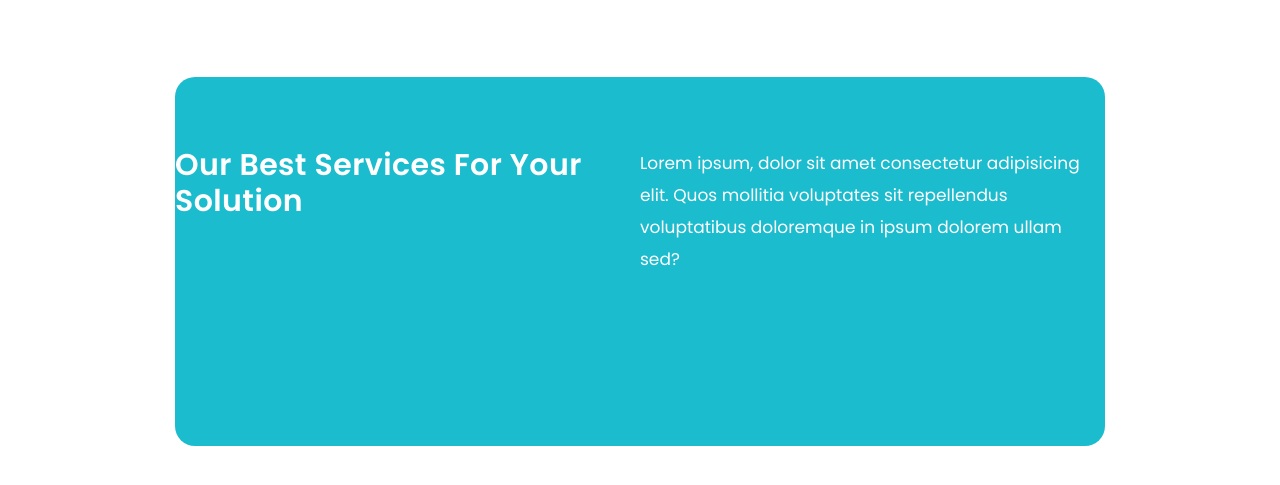
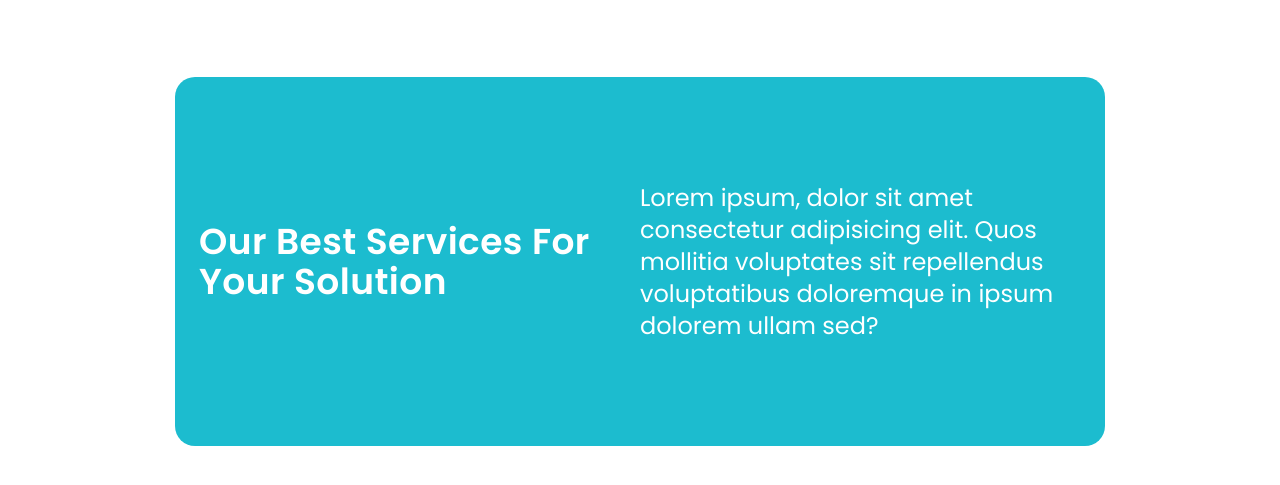
Before and after one commit to Elhambasir/modern-landing-page, a website: page index.html in a window 1280 px wide. Shown: the part 755-1240 px from the top of the page. Drawn offline with nearby package versions, Linux system fonts and the light colour scheme.

Commit message:
update readme file

```diff
--- a/index.html
+++ b/index.html
@@ -240,11 +240,12 @@
   <!-- SERVICES -->
   <section class="services">
     <div class="container mx-auto">
-      <div class="services_top bg-accent flex flex-col items-center justify-center
-      lg:flex-row max-w-[1466px] mx-4 lg:mx-auto rounded-[20px] lg:pt-[70px] px-6
-      lg:px-0 relative h-[369px] lg:items-start -z-10">
-        <h2 class="h2 text-white flex-1 lg:mb-0 text-center lg:text-left">Our Best Services For Your Solution</h2>
-        <p class="text-white flex-1 text-center lg:text-left max-w-2xl">
+      <div class="services_top bg-accent flex flex-col gap-y-9 justify-center items-center
+      lg:flex-row max-w-[1466px] mx-4 lg:mx-auto rounded-[20px] px-6
+      lg:px-6 relative h-[369px] lg:items-center -z-10 ">
+        <h2 class="h2 text-white text-center lg:mb-0 lg:text-left lg:text-4xl lg:flex-1 ">Our Best Services For Your Solution</h2>
+        <p class="text-white lg:text-2xl lg:flex-1 text-center lg:text-left max-w-2xl
+        ">
           Lorem ipsum, dolor sit amet consectetur adipisicing elit.
           Quos mollitia voluptates sit repellendus voluptatibus doloremque
           in ipsum dolorem ullam sed? </p>
```
Also changed, not shown: dist/output.css.
